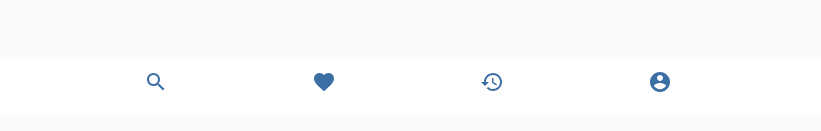
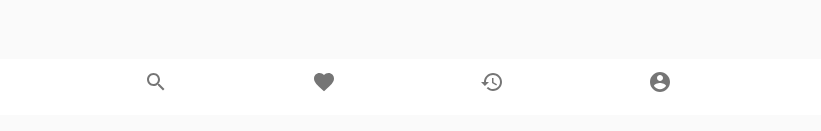
Before and after one commit to clelantoson/React-allergy-checker, a React (Create React App) app: page / in a window 1280 px wide. Shown: the part 685-816 px from the top of the page, without its empty margins (232-1053 px from the left). Built offline with nearby package versions, Linux system fonts and the light colour scheme.

Commit message:
installed theme, changed colors primary etc

```diff
--- a/src/App.js
+++ b/src/App.js
@@ -5,16 +5,39 @@ import Navigation from "./components/Navigation/Navigation";
 import "./App.css";
 import Header from "./components/Header/Header";
 import CssBaseline from "@material-ui/core/CssBaseline";
+import { ThemeProvider, createTheme } from "@material-ui/core/styles";
+
+const theme = createTheme({
+  palette: {
+    primary: {
+      main: "#FCB44D",
+    },
+    secondary: {
+      main: "#426A5A",
+    },
+    warning: {
+      main: "#FCB44D",
+    },
+    info: {
+      main: "#D7F9FF",
+    },
+    success: {
+      main: "#2DD881",
+    },
+  },
+});
 
 function App() {
   return (
     <>
+      <ThemeProvider theme={theme}>
         <BrowserRouter>
           <CssBaseline />
           <Header />
           <Routes />
           <Navigation />
         </BrowserRouter>
+      </ThemeProvider>
     </>
   );
 }
--- a/src/components/Navigation/Navigation.css
+++ b/src/components/Navigation/Navigation.css
@@ -1,8 +1,8 @@
-.MuiBottomNavigationAction-label.Mui-selected {
+/* .MuiBottomNavigationAction-label.Mui-selected {
   color: #3a6ea5;
 }
 .MuiBottomNavigationAction-root.Mui-selected
   > .MuiBottomNavigationAction-wrapper
   > .MuiSvgIcon-root {
   color: #3a6ea5;
-}
+} */
--- a/src/components/Navigation/Navigation.jsx
+++ b/src/components/Navigation/Navigation.jsx
@@ -41,28 +41,28 @@ const Navigation = () => {
         to="/"
         label="Search"
         value="search"
-        icon={<SearchProduct htmlColor="#3A6EA5" />}
+        icon={<SearchProduct />}
       />
       <BottomNavigationAction
         component={Link}
         to="/favorite"
         label="Favorite"
         value="favorite"
-        icon={<Favorite htmlColor="#3A6EA5" />}
+        icon={<Favorite />}
       />
       <BottomNavigationAction
         component={Link}
         to="/history"
         label="History"
         value="history"
-        icon={<History htmlColor="#3A6EA5" />}
+        icon={<History />}
       />
       <BottomNavigationAction
         component={Link}
         to="/profile"
         label="Profile"
         value="profile"
-        icon={<Profile htmlColor="#3A6EA5" />}
+        icon={<Profile />}
       />
     </BottomNavigation>
   );
```
Lines whose indentation alone changed are shown as unchanged.
